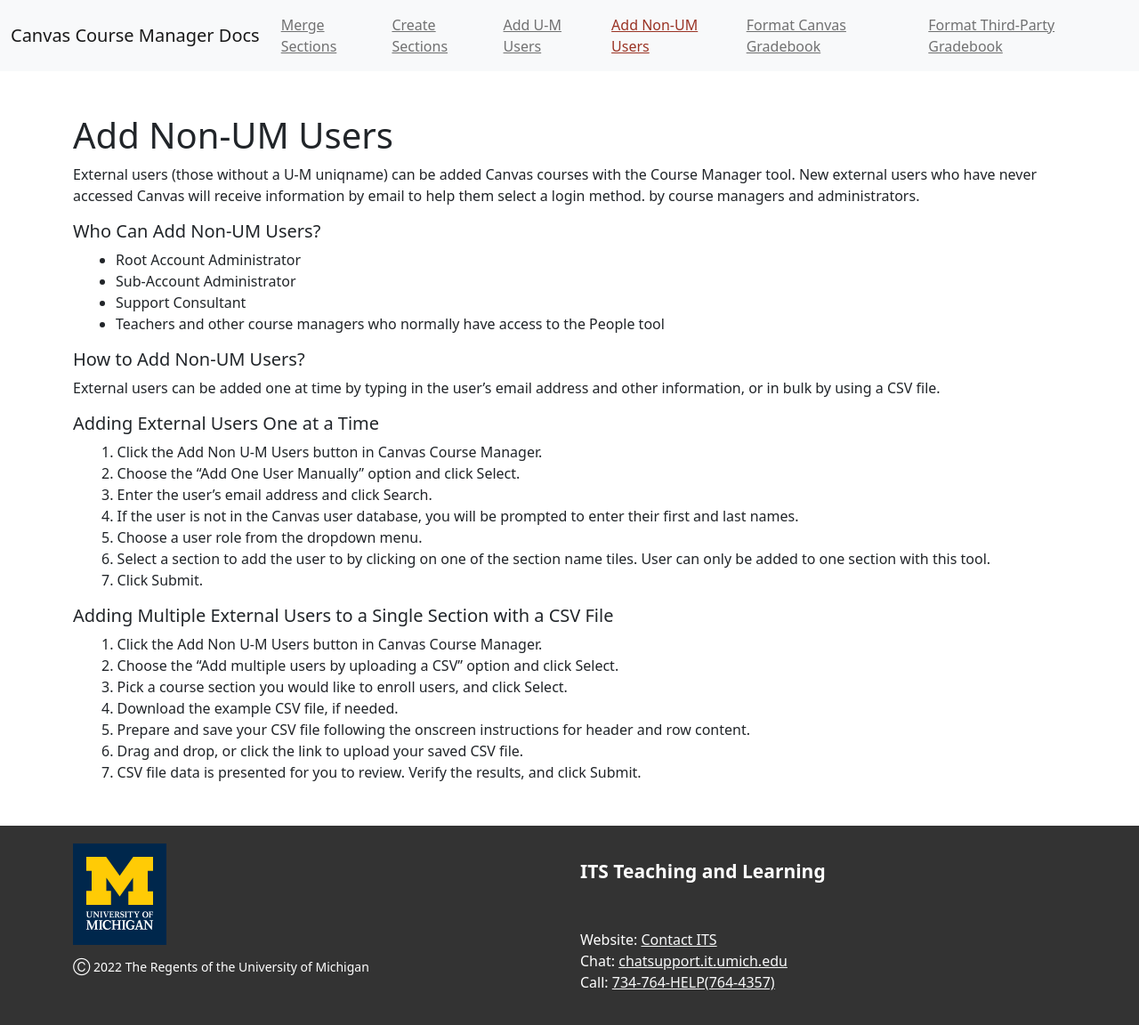
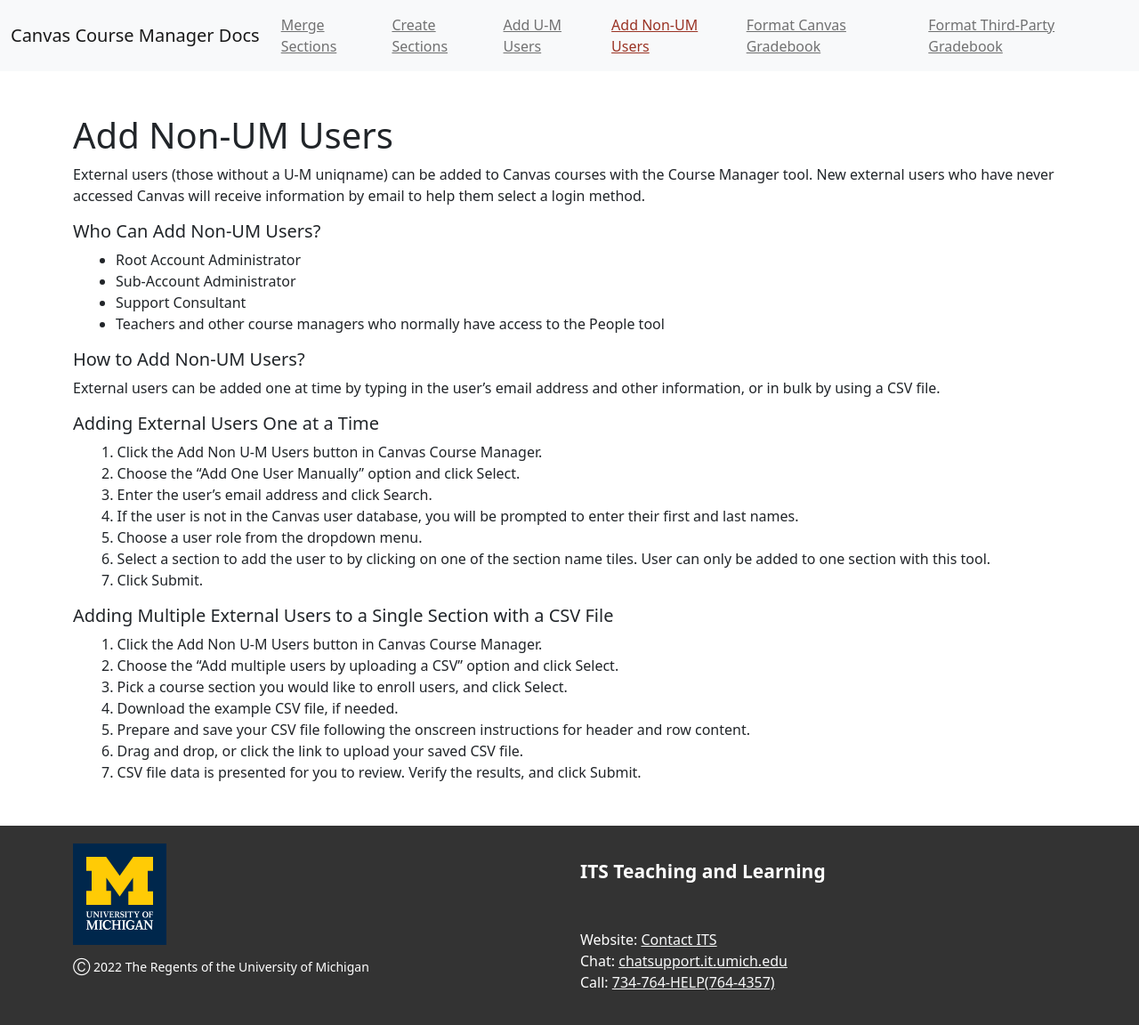
Before and after one commit to tl-its-umich-edu/canvas-course-manager-next, a Jekyll site: the page built from docs/add-non-um-users.html, in a window 1280 px wide. Shown: the whole page at 89% size. Built offline with Jekyll 4.4.1, drawn with Linux system fonts in a browser that asks for light colours.

Commit message:
Update docs/add-non-um-users.html
Co-authored-by: melindakraft <makraft@umich.edu>

```diff
--- a/docs/add-non-um-users.html
+++ b/docs/add-non-um-users.html
@@ -4,7 +4,7 @@
 ---
 
 <h1 class="mt-5">Add Non-UM Users</h1>
-<p>External users (those without a U-M uniqname) can be added Canvas courses with the Course Manager tool. New external users who have never accessed Canvas will receive information by email to help them select a login method.  by course managers and administrators.</p>
+<p>External users (those without a U-M uniqname) can be added to Canvas courses with the Course Manager tool. New external users who have never accessed Canvas will receive information by email to help them select a login method. </p>
 <h5>Who Can Add Non-UM Users?</h5>
 <ul class="mx-3">
   <li>Root Account Administrator</li>
```
